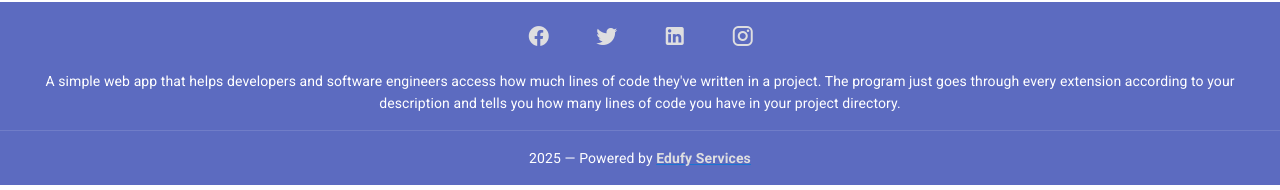
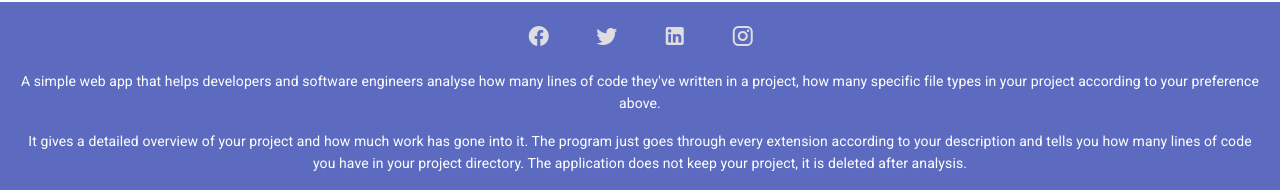
Before and after one commit to kells4real/project-manager-front, a Vue app: page / in a window 1280 px wide. Shown: the part 762-952 px from the top of the page. Built offline with nearby package versions, Linux system fonts and the light colour scheme.

Commit message:
Changed the backend server to python anywhere

```diff
--- a/public/index.html
+++ b/public/index.html
@@ -4,8 +4,8 @@
     <meta charset="utf-8">
     <meta http-equiv="X-UA-Compatible" content="IE=edge">
     <meta name="viewport" content="width=device-width,initial-scale=1.0">
-    <link rel="icon" href="<%= BASE_URL %>favicon.ico">
-    <title><%= htmlWebpackPlugin.options.title %></title>
+    <link rel="icon" type="image/x-icon" href="/fav.ico">
+    <title>Project Analysis</title>
     <link rel="stylesheet" href="https://fonts.googleapis.com/css?family=Roboto:100,300,400,500,700,900">
     <link rel="stylesheet" href="https://cdn.jsdelivr.net/npm/@mdi/font@latest/css/materialdesignicons.min.css">
     <script src="https://www.google.com/recaptcha/api.js?onload=vueRecaptchaApiLoaded&render=explicit" async defer>
@@ -13,9 +13,9 @@
   </head>
   <body>
     <noscript>
-      <strong>We're sorry but <%= htmlWebpackPlugin.options.title %> doesn't work properly without JavaScript enabled. Please enable it to continue.</strong>
+      <strong>We're sorry but Project Analysis doesn't work properly without JavaScript enabled. Please enable it to continue.</strong>
     </noscript>
     <div id="app"></div>
-    <!-- built files will be auto injected -->
+
   </body>
 </html>
--- a/src/App.vue
+++ b/src/App.vue
@@ -57,15 +57,16 @@
       </v-card-text>
 
       <v-card-text class="white--text pt-0">
-       A simple web app that helps developers and software engineers access how much lines of code they've written in a project.
+      <p> A simple web app that helps developers and software engineers analyse how many lines of code they've written in a project, how many specific file types in your project according to your preference above. </p>
+       It gives a detailed overview of your project and how much work has gone into it.
        The program just goes through every extension according to your description and tells you how many lines of code you have
-        in your project directory.
+        in your project directory. The application does not keep your project, it is deleted after analysis.
       </v-card-text>
 
       <v-divider></v-divider>
 
       <v-card-text class="white--text">
-        {{ new Date().getFullYear() }} — Powered by <a href="https://edufyservices.com" target="_blank"><strong style="color: #dedee0">Edufy Services</strong></a>
+        {{ new Date().getFullYear() }} — Powered by <a href="https://edufyschool.com" target="_blank"><strong style="color: #dedee0">Edufy Services</strong></a>
       </v-card-text>
     </v-card>
   </v-footer>
@@ -82,7 +83,7 @@ export default {
 
   data: () => ({
           icons: [
-         {icon: 'mdi-facebook', link: ''},
+         {icon: 'mdi-facebook', link: 'https://facebook.com/sajere'},
           {icon: 'mdi-twitter', link: 'https://twitter.com/kells4real'},
           {icon: 'mdi-linkedin', link: 'https://www.linkedin.com/in/kells4real/'},
           {icon: 'mdi-instagram', link: 'https://instagram.com/kells4real'}
--- a/src/components/HelloWorld.vue
+++ b/src/components/HelloWorld.vue
@@ -204,7 +204,7 @@
             Details
           </p>
           <p style="font-weight: bold" v-for="item in summary" :key="item.name">
-          {{item.name}}({{item.files}}) : {{item.lines}} {{item.lines > 1 ? 'lines': 'line'}} of code. </p>
+          {{item.name}} ({{`${item.files} ${item.files > 1 ? 'Files': 'File'}`}}) : {{item.lines}} {{item.lines > 1 ? 'lines': 'line'}} of code. </p>
         </v-card-text>
         <v-card-actions class="pt-0 justify-center">
           <v-btn
```
Also changed, not shown: 2 other files (tests, documents, lock files or other folders).
